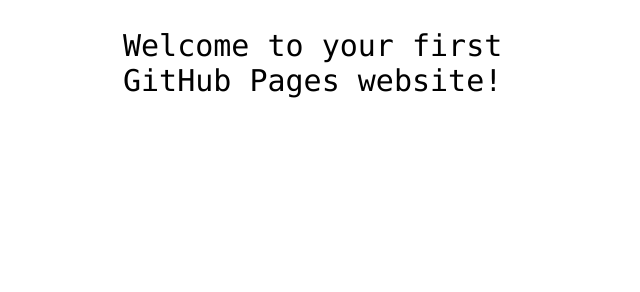
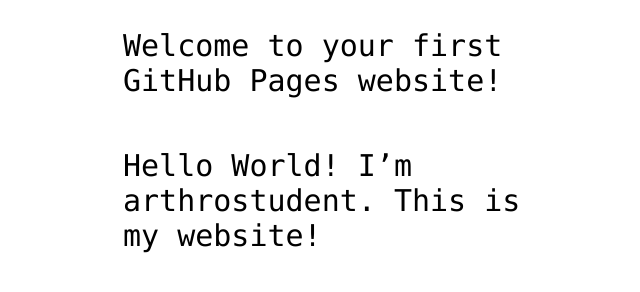
Before and after one commit to arthrostudent/arthrostudent.github.io, a plain HTML site: page index.html in a window 1280 px wide. Shown: the part 360-652 px from the top of the page, without its empty margins (317-957 px from the left). Drawn offline with Linux system fonts and the light colour scheme.

Commit message:
Update index.html

```diff
--- a/index.html
+++ b/index.html
@@ -16,3 +16,4 @@
 
 </body>
 </html>
+<p>Hello World! I’m arthrostudent. This is my website!</p>
```
